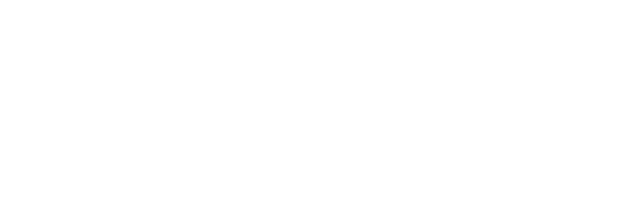
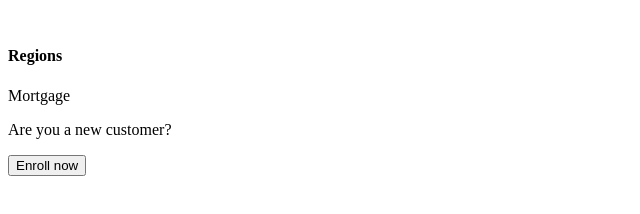
Before and after one commit to Emranhossainshuvo/celebrare-assignment, a plain HTML site: page index.html in a window 1280 px wide. Shown: the whole page, without its empty margins (0-640 px from the left). Drawn offline with Linux system fonts and the light colour scheme.

Commit message:
left side header added

```diff
--- a/index.html
+++ b/index.html
@@ -6,6 +6,20 @@
     <title>Celebrare Assignment</title>
 </head>
 <body>
-
+    <main>
+        <header>
+            <div>
+                <img src="" alt="">
+                <div>
+                    <h4>Regions</h4>
+                    <p>Mortgage</p>
+                </div>
+            </div>
+            <div>
+                <p>Are you a new customer?</p>
+                <button>Enroll now</button>
+            </div>
+        </header>
+    </main>
 </body>
 </html>
```
